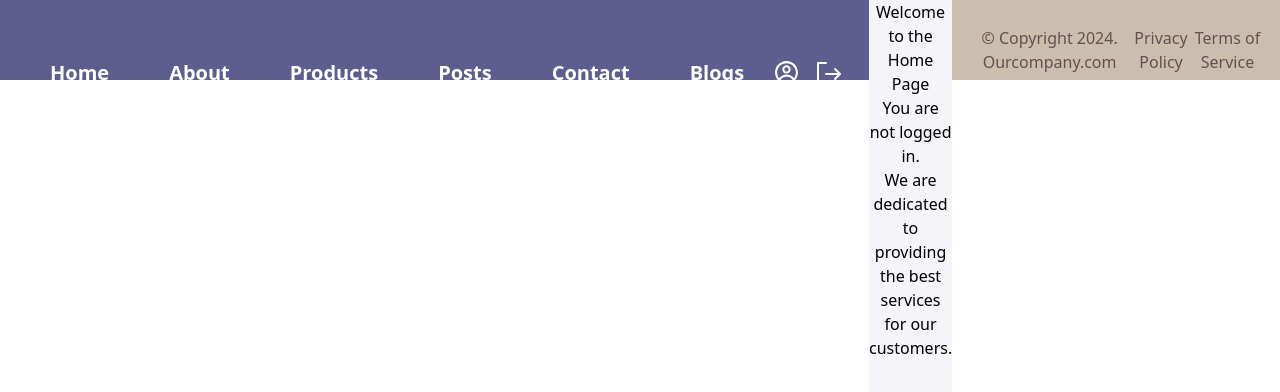
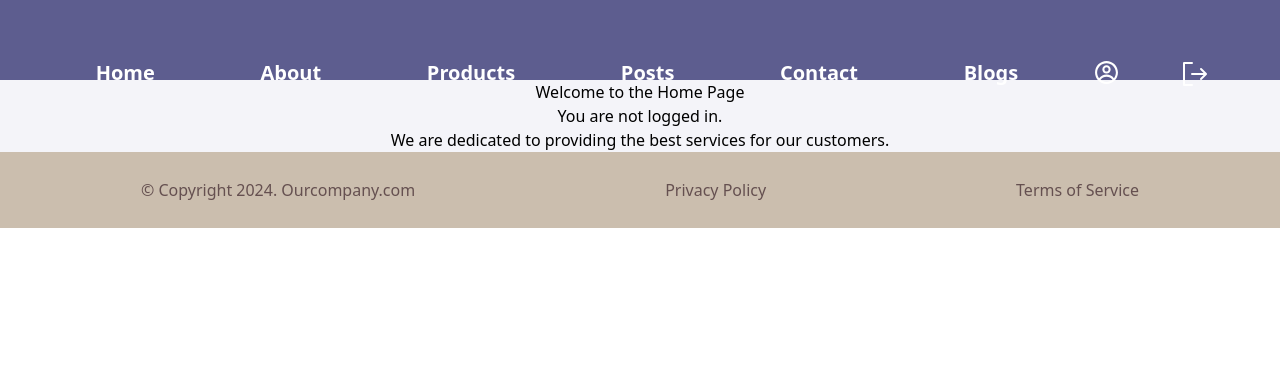
Before and after one commit to guranda26/online-shop, a Next.js app: page / in a window 1280 px wide. Shown: the top 392 px of the page. Built offline with nearby package versions, Linux system fonts and the light colour scheme; no server answers; sample sign-in values are in the browser's storage.

Commit message:
add styles for the product buttons

```diff
--- a/src/app/(dashboard)/products/page.jsx
+++ b/src/app/(dashboard)/products/page.jsx
@@ -123,14 +123,19 @@ const ProductPage = ({ searchParams }) => {
                 <p>{description}</p>
                 <p className="price">Price: ${price}</p>
               </div>
-            </Link>
-            <div className="buttons">
-              <button className="p-5 bg-blue-600 w-2">Add to cart</button>
-              <button className="btn delete" onClick={() => onDelete(id)}>
+
+              <div className="flex gap-2 text-center justify-center font-semibold mt-4">
+                <button className="py-2 px-3 bg-blue-600 rounded-md text-white w-[110px]">
+                  Add to cart
+                </button>
+                <button
+                  className="py-2 px-3 bg-red-600 rounded-md text-white w-[110px]"
+                  onClick={() => onDelete(id)}
+                >
                   Delete
                 </button>
                 <button
-                className="text-3xl font-bold underline"
+                  className="py-2 px-3 bg-blue-400 rounded-md text-white w-[110px]"
                   onClick={() =>
                     onEdit({ id, title, description, price, image: images[0] })
                   }
@@ -138,6 +143,7 @@ const ProductPage = ({ searchParams }) => {
                   Edit
                 </button>
               </div>
+            </Link>
           </div>
         ))}
       </div>
--- a/src/app/home.jsx
+++ b/src/app/home.jsx
@@ -48,7 +48,7 @@ const Homepage = () => {
     );
   }
   return (
-    <div id="home" className="min-h-[100vh]">
+    <div id="home" className="home-section">
       <div className="home-content">
         <h1 className="font-poppins">Welcome to the Home Page</h1>
         {user ? (
--- a/src/app/layout.jsx
+++ b/src/app/layout.jsx
@@ -10,7 +10,7 @@ export default function RootLayout({ children }) {
   return (
     <html lang="en">
       <body>
-        <div className="flex">{children}</div>
+        <div className="flex-col">{children}</div>
       </body>
     </html>
   );
```
Lines whose indentation alone changed are shown as unchanged.
